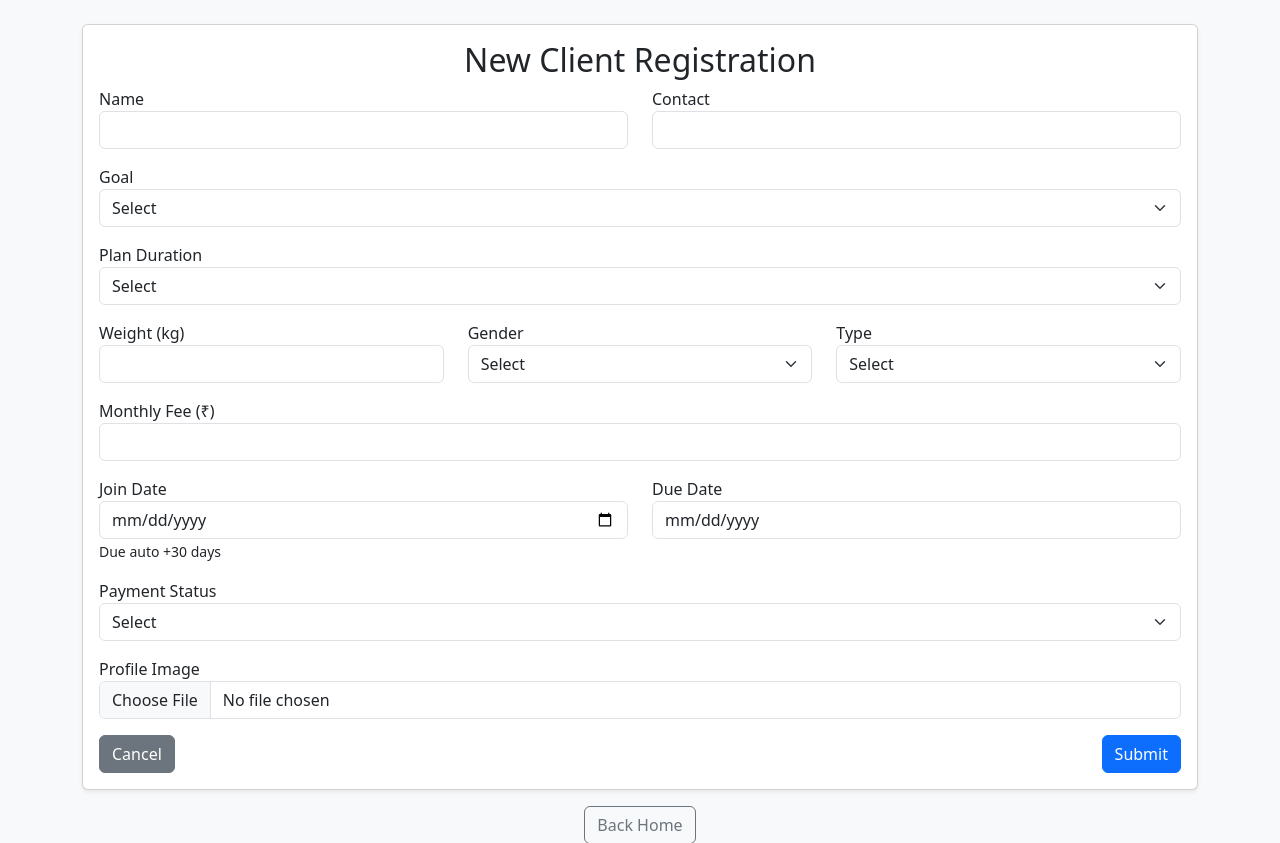
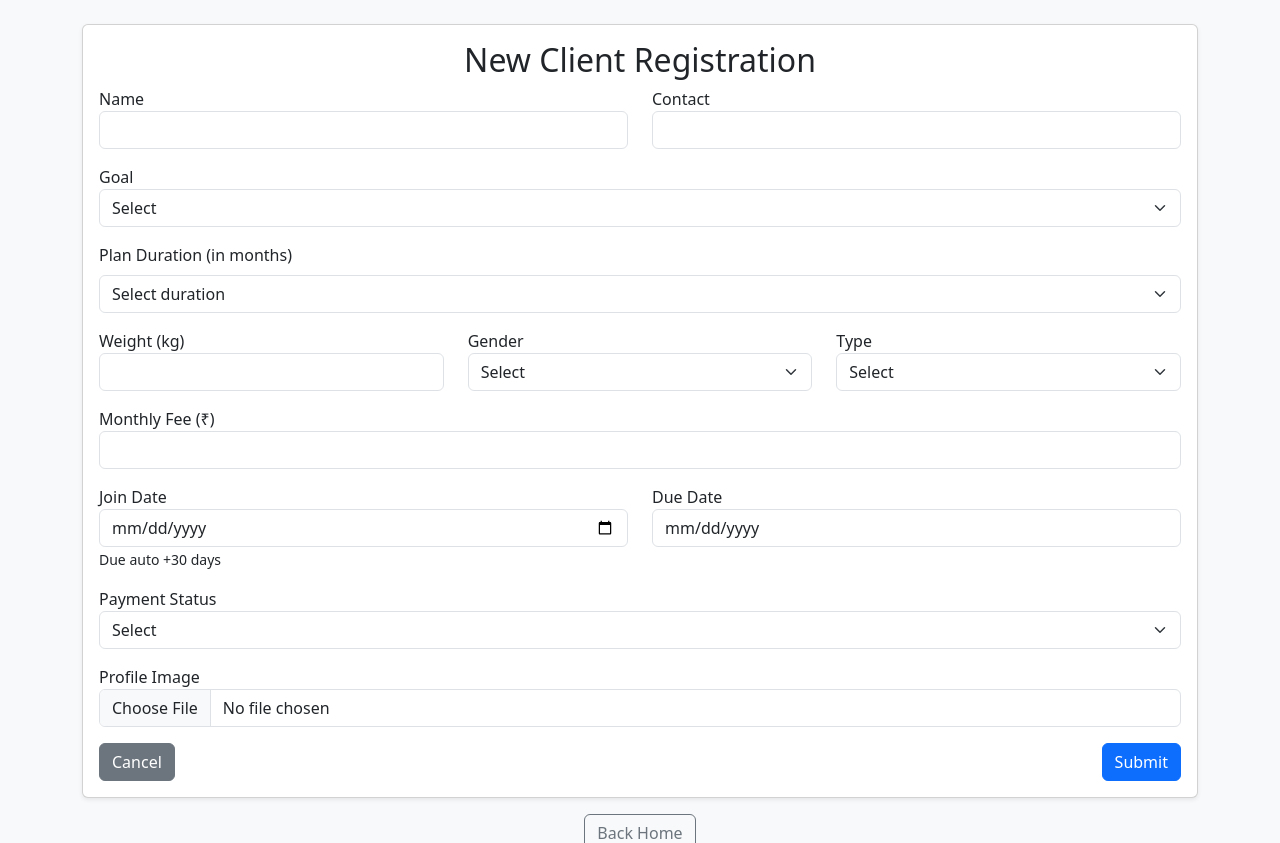
Before and after one commit to sivaganga9786/s3Gym, a Flask app: page /add in a window 1280 px wide. Shown: the top 843 px of the page. Run offline with Flask 3, Linux system fonts and the light colour scheme; the visitor is signed in with stand-in values (Sample User, id 1).

Commit message:
added new changes

```diff
--- a/templates/add_client.html
+++ b/templates/add_client.html
@@ -40,14 +40,15 @@
               <option value="strength">Strength</option>
             </select>
           </div>
+
           <div class="mb-3">
-            <label>Plan Duration</label>
-            <select name="duration" id="duration" class="form-select" onchange="calcFee()" required>
-              <option value="">Select</option>
+            <label for="duration" class="form-label">Plan Duration (in months)</label>
+            <select class="form-select" id="duration" name="duration" required>
+              <option value="">Select duration</option>
               <option value="1">1 Month</option>
               <option value="3">3 Months</option>
               <option value="6">6 Months</option>
-              <option value="12">1 Year</option>
+              <option value="12">12 Months</option>
             </select>
           </div>
 
```
